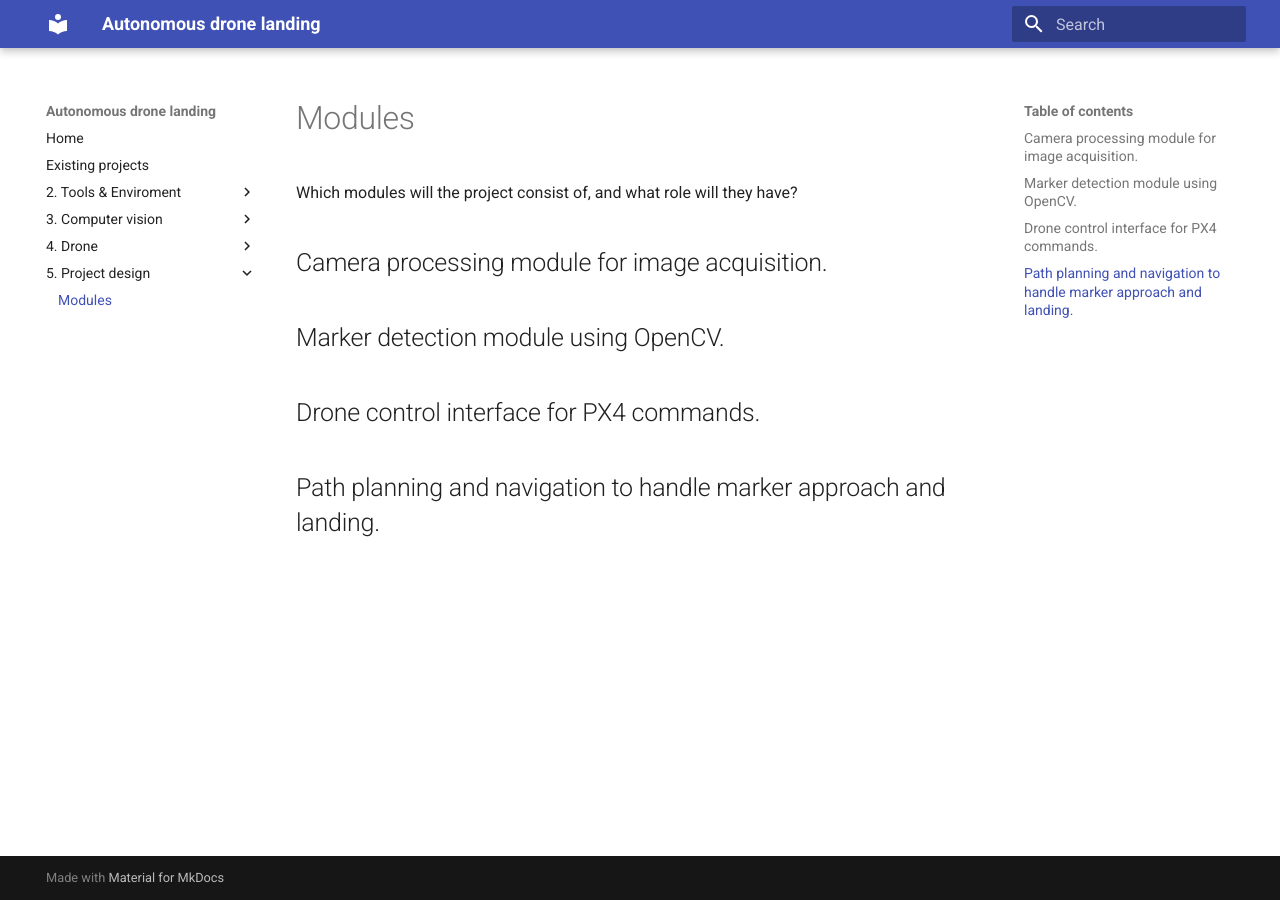
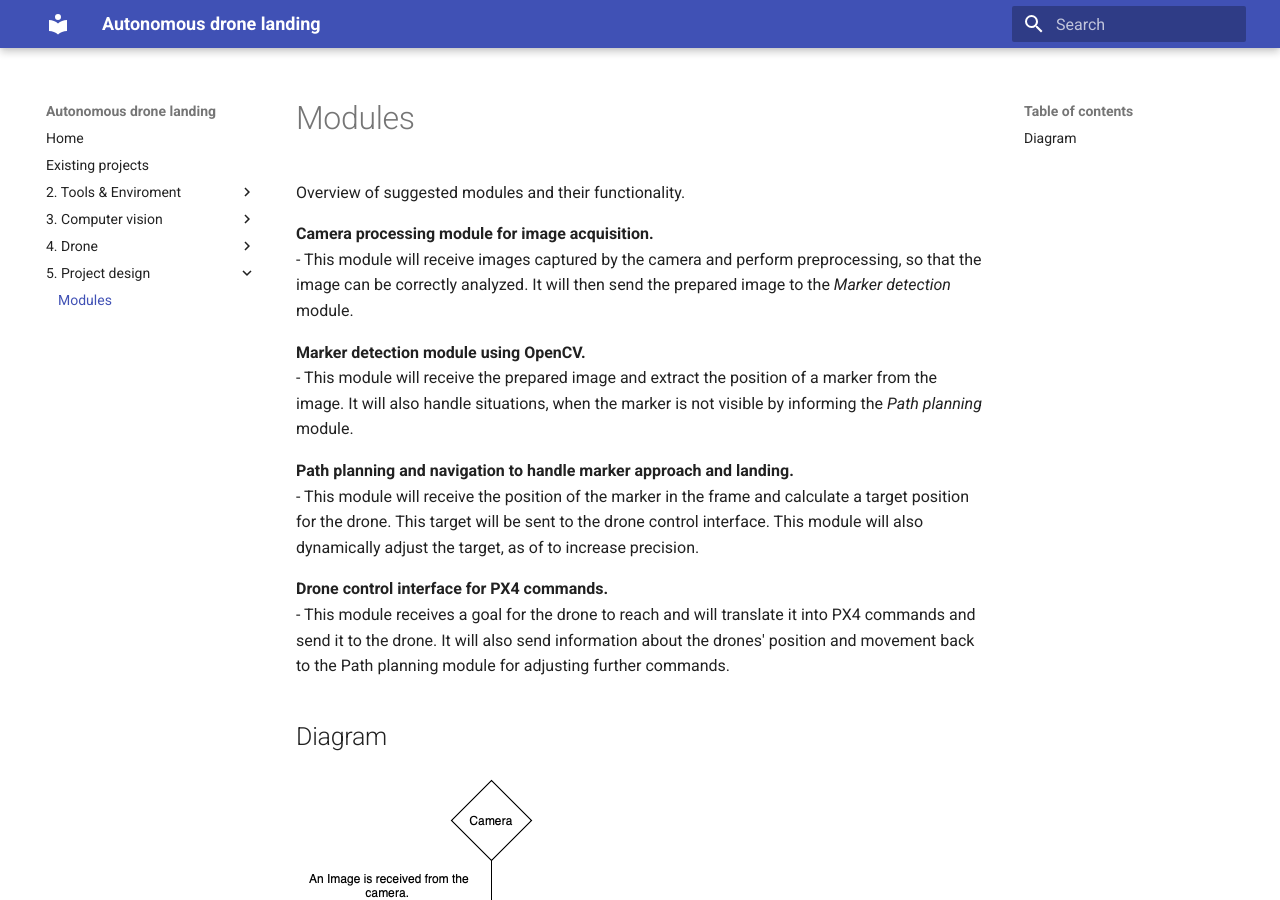
Before and after one commit to Podisti/drone-thesis-notes, an MkDocs documentation site: the page built from docs/5. Project design/modules.md, in a window 1280 px wide and 900 px high. Built offline with MkDocs 1.6.1 and Material for MkDocs 9.7.7, drawn with Linux system fonts in a browser that asks for light colours.

Commit message:
Update: Modules overview

```diff
--- a/docs/5. Project design/modules.md
+++ b/docs/5. Project design/modules.md
@@ -1,11 +1,18 @@
 # Modules
 
-Which modules will the project consist of, and what role will they have?
+Overview of suggested modules and their functionality.
 
-## Camera processing module for image acquisition.
+**Camera processing module for image acquisition.**
+- This module will receive images captured by the camera and perform preprocessing, so that the image can be correctly analyzed. It will then send the prepared image to the *Marker detection* module.
 
-## Marker detection module using OpenCV.
+**Marker detection module using OpenCV.**
+- This module will receive the prepared image and extract the position of a marker from the image. It will also handle situations, when the marker is not visible by informing the *Path planning* module.
 
-## Drone control interface for PX4 commands.
+**Path planning and navigation to handle marker approach and landing.**
+- This module will receive the position of the marker in the frame and calculate a target position for the drone. This target will be sent to the drone control interface. This module will also dynamically adjust the target, as of to increase precision.
 
-## Path planning and navigation to handle marker approach and landing.
+**Drone control interface for PX4 commands.**
+- This module receives a goal for the drone to reach and will translate it into PX4 commands and send it to the drone. It will also send information about the drones' position and movement back to the Path planning module for adjusting further commands.
+
+## Diagram
+![Modules diagram](./assets/modules.png)
```
Also changed, not shown: docs/5. Project design/assets/modules.png (added).
